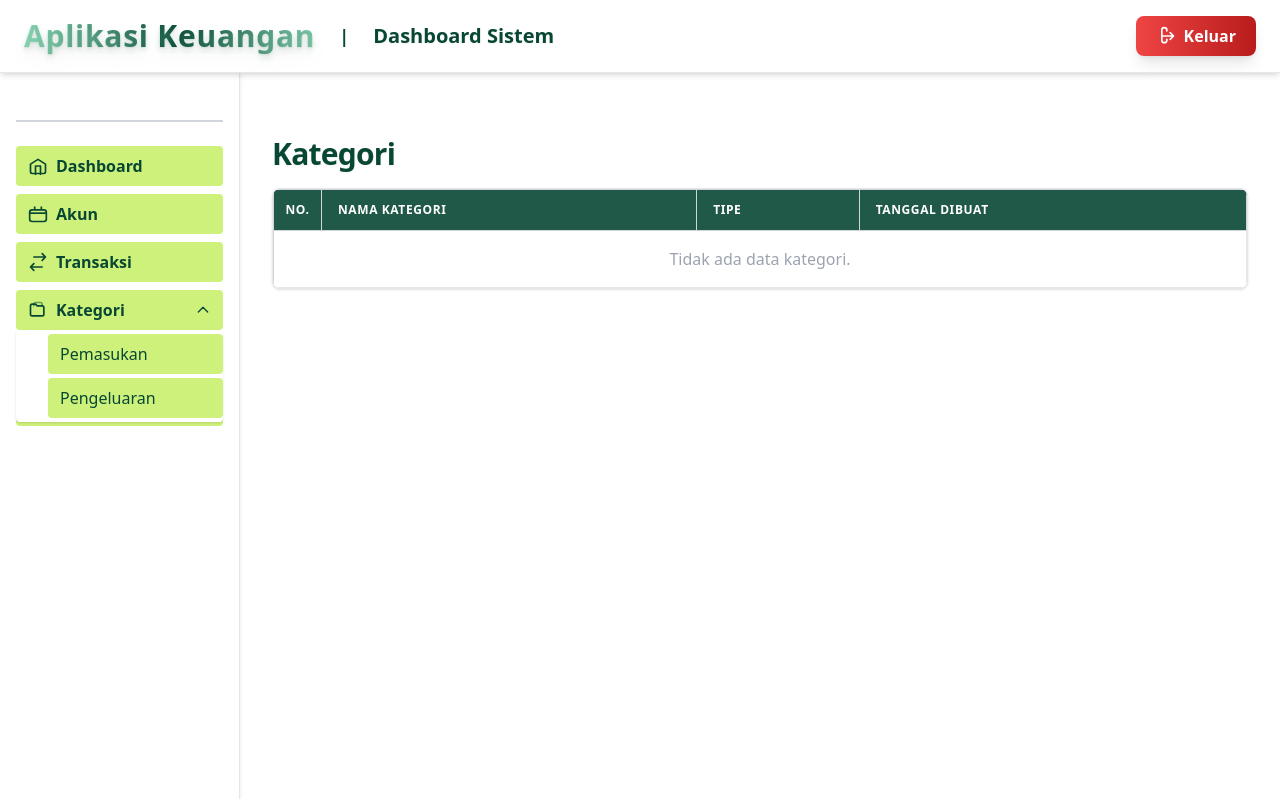
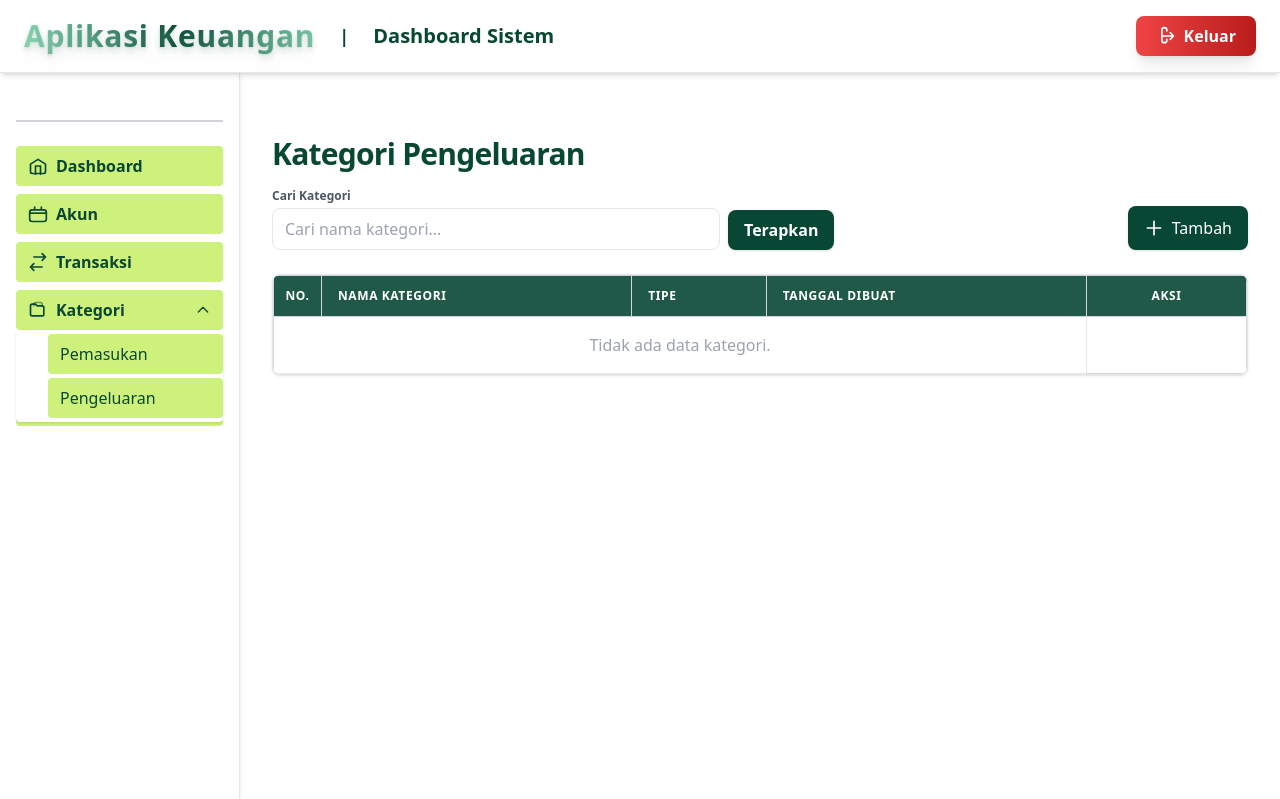
Before and after one commit to choerulram/Aplikasi-Keuangan, a CodeIgniter 4 app: the page made by app/Views/Categories/expense.php in a window 1280 px wide. Shown: the top 799 px of the page. Run offline with PHP 8.4 and a stand-in for CodeIgniter, Linux system fonts and the light colour scheme; the template is opened without the code that fills it, so the values that code supplies are empty; style sheets or scripts are compiled from the project's sources; some libraries are stand-ins or nearby versions.

Commit message:
feat(category): add search + CRUD buttons (expense) - Searchable table - Added action buttons

```diff
--- a/app/Views/Categories/expense.php
+++ b/app/Views/Categories/expense.php
@@ -2,7 +2,25 @@
 <?= $this->section('content') ?>
 
 <div class="mb-2">
-    <h1 class="text-3xl font-bold text-main tracking-tight drop-shadow-sm mb-4">Kategori</h1>
+    <h1 class="text-3xl font-bold text-main tracking-tight drop-shadow-sm mb-4">Kategori Pengeluaran</h1>
+</div>
+<div class="flex flex-wrap items-end gap-2 mb-6">
+    <form method="get" action="" class="flex flex-wrap gap-2 items-end flex-1">
+        <div>
+            <label for="search" class="block text-xs font-semibold text-gray-600 mb-1">Cari Kategori</label>
+            <input type="text" name="search" id="search" value="<?= esc($search ?? '') ?>" placeholder="Cari nama kategori..." class="px-3 py-2 border rounded-lg focus:outline-none focus:ring w-80 md:w-[28rem]" />
+        </div>
+        <div class="flex gap-2 items-end">
+            <button type="submit" class="px-4 py-2 bg-main text-white rounded-lg font-semibold shadow hover:bg-highlight transition">Terapkan</button>
+            <?php if (!empty($search)): ?>
+                <a href="/categories/expense" class="px-4 py-2 bg-gray-200 text-gray-700 rounded-lg font-semibold hover:bg-gray-300 transition">Reset</a>
+            <?php endif; ?>
+        </div>
+    </form>
+    <a id="btnShowAddCategoryModal" href="#" class="inline-flex items-center gap-2 px-4 py-2 bg-main text-white rounded-lg shadow hover:bg-highlight transition h-11">
+        <svg class="w-5 h-5" fill="none" stroke="currentColor" stroke-width="2" viewBox="0 0 24 24"><path stroke-linecap="round" stroke-linejoin="round" d="M12 4v16m8-8H4"/></svg>
+        Tambah
+    </a>
 </div>
 <div class="overflow-x-auto rounded-lg shadow border border-gray-200 bg-white">
     <table class="min-w-full border border-gray-300">
@@ -15,6 +33,8 @@
                 <?php if ($role === 'admin'): ?>
                 <th class="py-3 px-4 text-left text-xs font-bold text-white uppercase tracking-wider border-b border-r border-gray-300">User</th>
                 <?php endif; ?>
+                <?php /* Kolom Aksi */ ?>
+                <th class="py-3 px-2 w-40 text-center text-xs font-bold text-white uppercase tracking-wider border-b border-r border-gray-300">Aksi</th>
             </tr>
         </thead>
         <tbody class="bg-white">
@@ -36,6 +56,43 @@
                             <?php endif; ?>
                         </td>
                         <?php endif; ?>
+                        <td class="py-2 px-2 w-40 text-center border-b border-r border-gray-200">
+                            <div class="flex justify-center gap-1">
+                                <a href="#" onclick="toggleDetailCategoryModal(true, {
+                                    id: '<?= $kategori['id'] ?>',
+                                    nama_kategori: '<?= esc($kategori['nama_kategori'], 'js') ?>',
+                                    tipe: '<?= esc($kategori['tipe'], 'js') ?>',
+                                    created_at: '<?= esc($kategori['created_at'], 'js') ?>',
+                                    username: '<?= isset($kategori['username']) ? esc($kategori['username'], 'js') : '' ?>'
+                                })" class="inline-flex items-center px-2 py-1 text-xs font-semibold text-white bg-blue-500 rounded hover:bg-blue-600" title="Detail">
+                                    <svg class="w-4 h-4 mr-1" fill="none" stroke="currentColor" stroke-width="2" viewBox="0 0 24 24">
+                                      <path stroke-linecap="round" stroke-linejoin="round" d="M1.5 12s3.5-7 10.5-7 10.5 7 10.5 7-3.5 7-10.5 7S1.5 12 1.5 12z"/>
+                                      <circle cx="12" cy="12" r="3"/>
+                                    </svg>
+                                    Detail
+                                </a>
+                                <a href="#" onclick="toggleEditCategoryModal(true, {
+                                    id: '<?= $kategori['id'] ?>',
+                                    nama_kategori: '<?= esc($kategori['nama_kategori'], 'js') ?>',
+                                    tipe: '<?= esc($kategori['tipe'], 'js') ?>'
+                                })" class="inline-flex items-center px-2 py-1 text-xs font-semibold text-white bg-yellow-500 rounded hover:bg-yellow-600" title="Ubah">
+                                    <svg class="w-4 h-4 mr-1" fill="none" stroke="currentColor" stroke-width="2" viewBox="0 0 24 24">
+                                      <path stroke-linecap="round" stroke-linejoin="round" d="M16.862 5.487l1.65 1.65a2.121 2.121 0 010 3l-8.486 8.486a2 2 0 01-.878.513l-3.06.765a.5.5 0 01-.606-.606l.765-3.06a2 2 0 01.513-.878l8.486-8.486a2.121 2.121 0 013 0z"/>
+                                      <path stroke-linecap="round" stroke-linejoin="round" d="M15 7l2 2"/>
+                                    </svg>
+                                    Ubah
+                                </a>
+                                <a href="#" onclick="toggleDeleteCategoryModal(true, {
+                                    id: '<?= $kategori['id'] ?>',
+                                    nama_kategori: '<?= esc($kategori['nama_kategori'], 'js') ?>'
+                                })" class="inline-flex items-center px-2 py-1 text-xs font-semibold text-white bg-red-500 rounded hover:bg-red-600" title="Hapus">
+                                    <svg class="w-4 h-4 mr-1" fill="none" stroke="currentColor" stroke-width="2" viewBox="0 0 24 24">
+                                      <path stroke-linecap="round" stroke-linejoin="round" d="M19 7l-.867 12.142A2 2 0 0 1 16.138 21H7.862a2 2 0 0 1-1.995-1.858L5 7m5 4v6m4-6v6M1 7h22M8 7V5a2 2 0 0 1 2-2h2a2 2 0 0 1 2 2v2" />
+                                    </svg>
+                                    Hapus
+                                </a>
+                            </div>
+                        </td>
                     </tr>
                 <?php endforeach; ?>
             <?php else: ?>
```
Also changed, not shown: app/Controllers/CategoriesController.php (+9 -1 lines).
